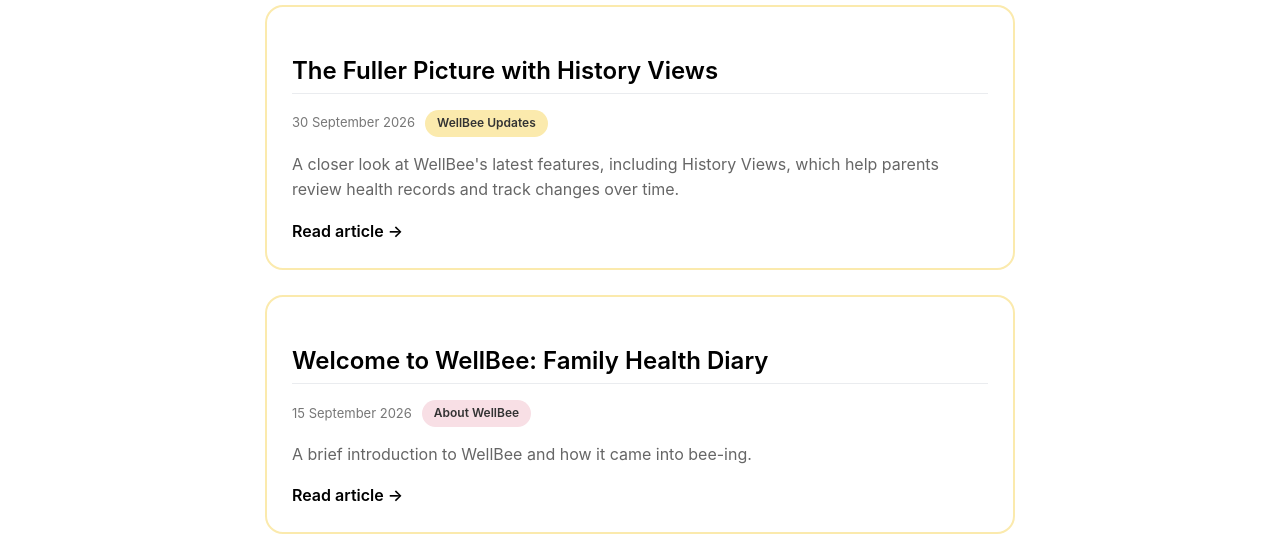
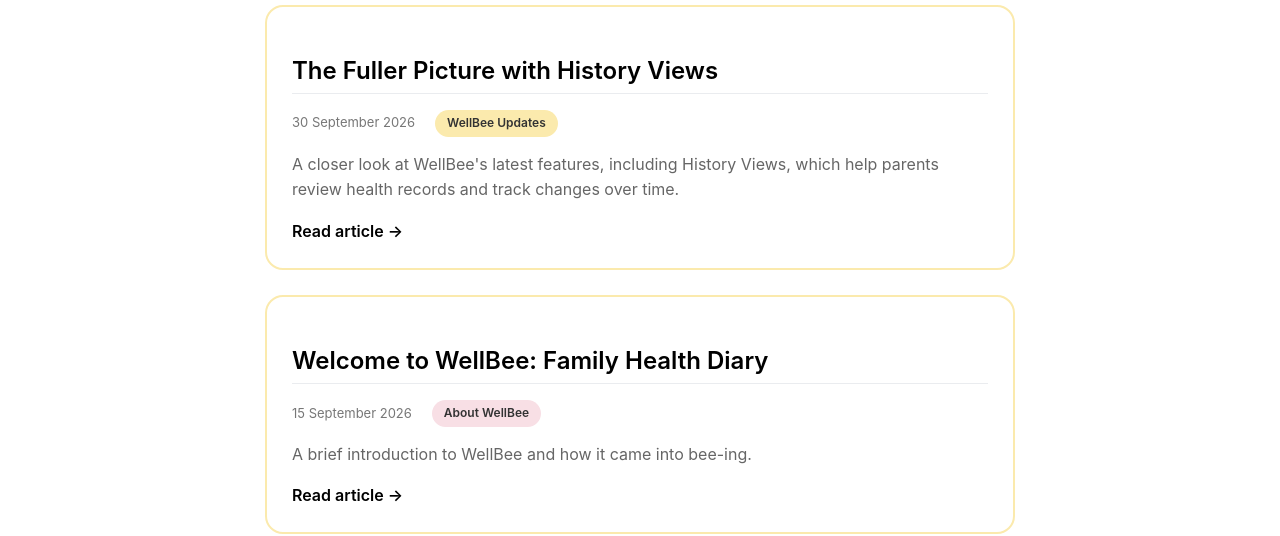
Before and after one commit to sheabrewer1986/WellBeeWebsite, a Jekyll site: the page built from _pages/blog.md, in a window 1280 px wide. Shown: the part 266-802 px from the top of the page. Built offline with Jekyll 4.4.1, drawn with Linux system fonts in a browser that asks for light colours; nearby versions of some CDN libraries.

Commit message:
[Tweak] More spacing between date and category

```diff
--- a/_sass/layout.scss
+++ b/_sass/layout.scss
@@ -824,7 +824,7 @@
     display: flex;
     align-items: center;
     flex-wrap: wrap;
-    gap: 10px;
+    gap: 20px;
     color: #777777;
     font-size: 13px;
     margin-bottom: 15px;
```
